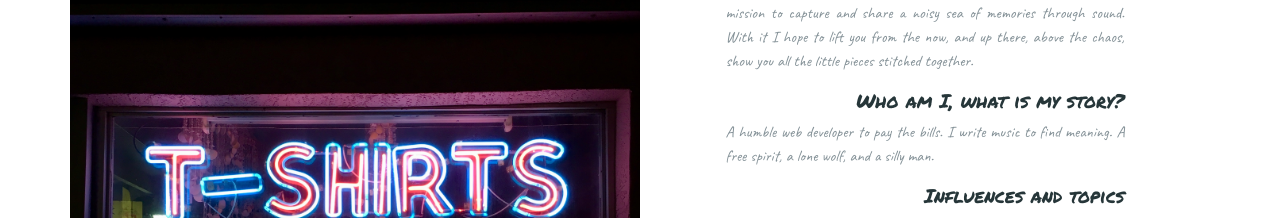
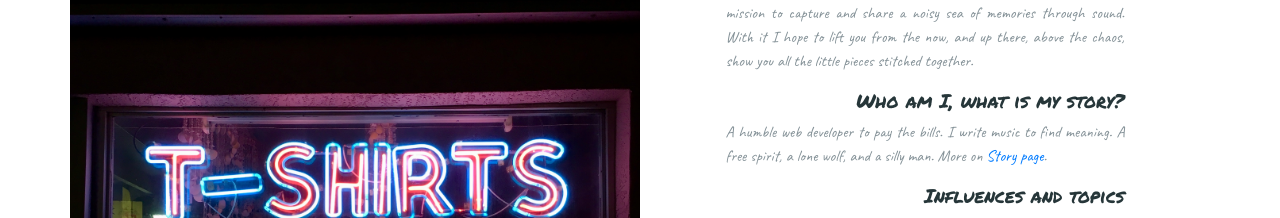
Before and after one commit to joujuanpablo/lepeaks, a React (Create React App) app: page / in a window 1280 px wide. Shown: the part 1566-1784 px from the top of the page. Built offline with nearby package versions, Linux system fonts and the light colour scheme.

Commit message:
link to story page on homepage

```diff
--- a/src/components/Home/Home.jsx
+++ b/src/components/Home/Home.jsx
@@ -5,6 +5,7 @@ import textLogo from '../../images/text-logo.png';
 import Image from '../../images/Hero/andrew-charney.jpg';
 import LoaderImage from '../../images/Hero/andrew-charney-loader.jpg';
 import logo from '../../images/logo-white.png';
+import { Link } from 'react-router-dom';
 
 //components
 import TipJarButton from '../TipJarButton/TipJarButton';
@@ -85,7 +86,7 @@ class Home extends React.Component {
                                 <h3>{HomeCopy.aboutRow.heading1}</h3>
                                 <p>{HomeCopy.aboutRow.body1}</p>
                                 <h3>{HomeCopy.aboutRow.heading2}</h3>
-                                <p>{HomeCopy.aboutRow.body2}</p>
+                                <p>{HomeCopy.aboutRow.body2} More on <Link to={'/story'} onClick={() => window.scrollTo(0, 0)}>Story page</Link>.</p>
                                 <h3>{HomeCopy.aboutRow.heading3}</h3>
                                 <p>{HomeCopy.aboutRow.body31}</p>
                                 <p>{HomeCopy.aboutRow.body32}</p>
```
